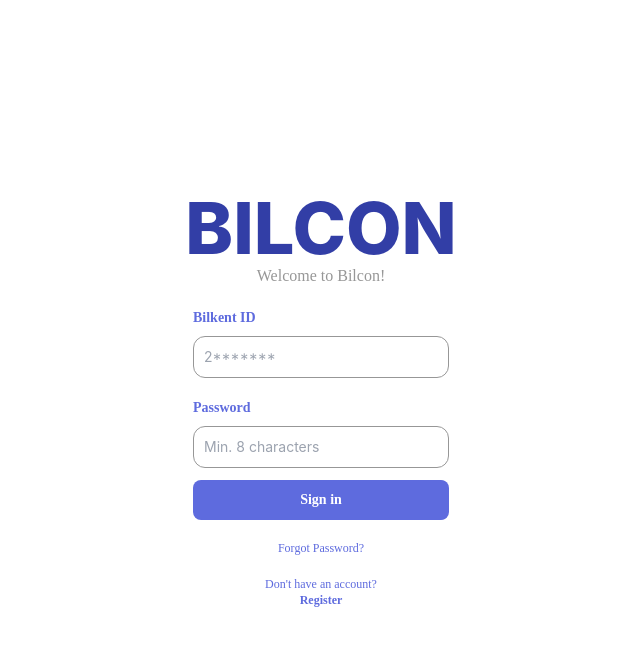
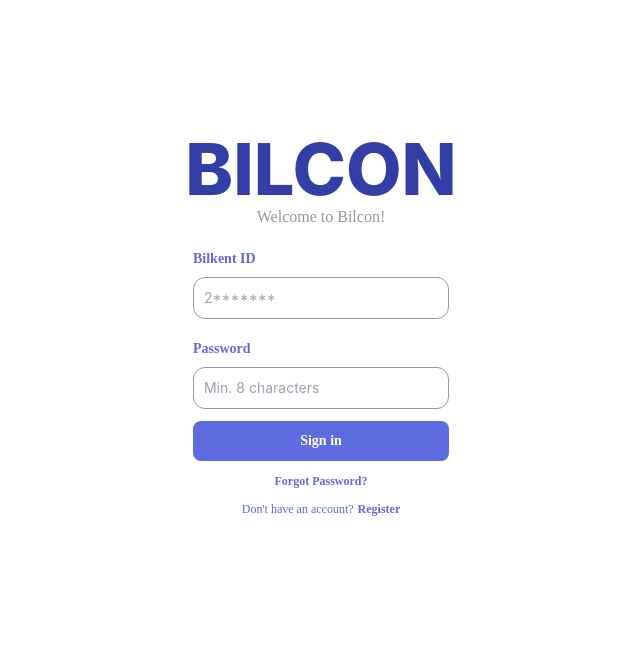
Before and after one commit to GokalpGokdogan/Bilcon, a React (Create React App) app in the folder bilcon-frontend/: page / in a window 1280 px wide. Shown: the top 646 px of the page, without its empty margins (319-959 px from the left). Built offline with nearby package versions, Linux system fonts and the light colour scheme.

Commit message:
login filan stabilizing

```diff
--- a/bilcon-frontend/src/screens/forgotPassword.js
+++ b/bilcon-frontend/src/screens/forgotPassword.js
@@ -4,7 +4,10 @@ import { Link } from 'react-router-dom';
 function forgotPassword()
 {
     return(
-    <div className='flex flex-col bg-white justify-center items-center h-screen'>
+    <div className='flex flex-col bg-white items-center h-screen'>
+        <div className='flex flex-col bg-white items-center h-1/6'>
+            {/* Your content here */}
+        </div>
         <p className='font-inter font-extrabold text-7xl text-blue-dark'>BILCON</p>
         <p className='font-sans font-medium text-md text-gray'>Welcome to Bilcon!</p>
         <p className='mt-2 font-sans font-bold text-lg text-gray justify-start'>Please enter your school mail.</p>
--- a/bilcon-frontend/src/screens/login.js
+++ b/bilcon-frontend/src/screens/login.js
@@ -17,7 +17,10 @@ function Login()
     const [conditionToShowAlert, setConditionToShowAlert] = useState(false);
 
     return(
-    <div className='flex flex-col bg-white justify-center items-center h-screen'>
+    <div className='flex flex-col bg-white items-center h-screen'>
+        <div className='flex flex-col bg-white items-center h-1/6'>
+            {/* Your content here */}
+        </div>
         <p className='font-inter font-extrabold text-7xl text-blue-dark'>BILCON</p>
         <p className='font-sans font-medium text-md text-gray mb-3'>Welcome to Bilcon!</p>
         <div className='flex flex-col w-64 gap-3'>
@@ -33,8 +36,8 @@ function Login()
                 type="submit"
                 //to="/home"
                 className="text-white bg-blue hover:bg-primary-700 focus:ring-4 focus:outline-none focus:ring-primary-300 font-bold rounded-lg font-sans text-sm px-5 py-2.5 text-center">Sign in</Link>
-            <Link  to="/forgotPassword" className="self-center p-2 font-sans text-blue font-medium text-xs justify-end hover:underline">Forgot Password?</Link>
-            <div className='flex flex-col items-center'>
+            <Link  to="/forgotPassword" className="font-sans text-blue font-bold text-xs text-center hover:underline ">Forgot Password?</Link>
+            <div className='flex flex-row items-center justify-center space-x-1'>
                 <p className="font-sans text-blue font-medium text-xs">Don't have an account?</p>
                 <Link className="font-sans text-blue font-bold text-xs hover:underline" to="/register">Register</Link>
             </div>
--- a/bilcon-frontend/src/screens/register.js
+++ b/bilcon-frontend/src/screens/register.js
@@ -13,7 +13,10 @@ function Register()
     const [conditionToShowAlert, setConditionToShowAlert] = useState(false);
 
     return(
-        <div className='flex flex-col bg-white justify-center items-center h-screen'>
+        <div className='flex flex-col bg-white items-center h-screen'>
+        <div className='flex flex-col bg-white items-center h-1/6'>
+            {/* Your content here */}
+        </div>
         <p className='font-inter font-extrabold text-7xl text-blue-dark'>BILCON</p>
         <p className='font-sans font-medium text-md text-gray mb-3'>Welcome to Bilcon!</p>
         <p className='font-sans font-bold text-lg text-gray justify-start mb-3'>Sign up to start.</p>
```
